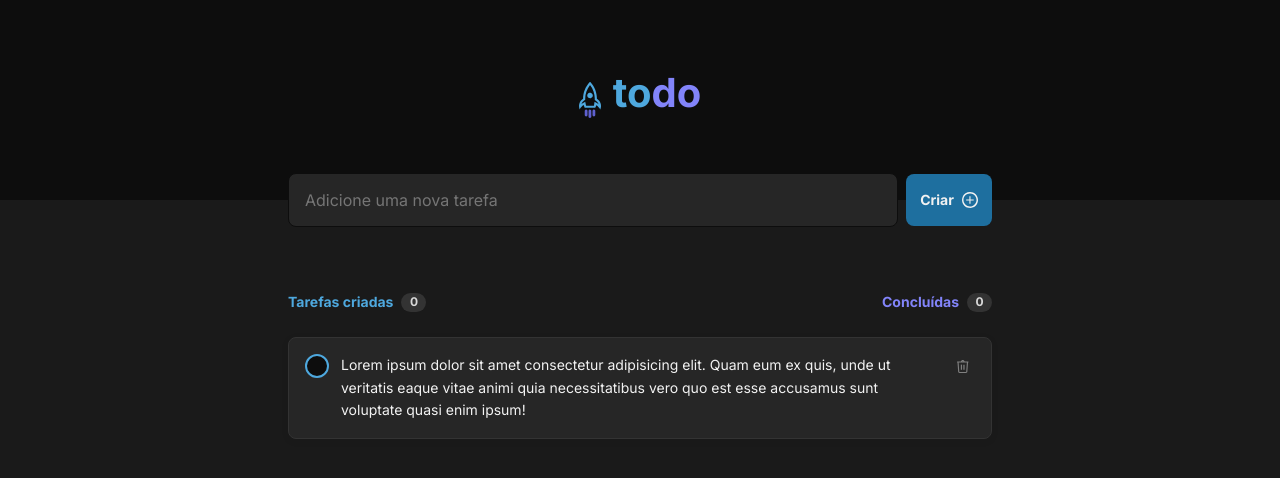
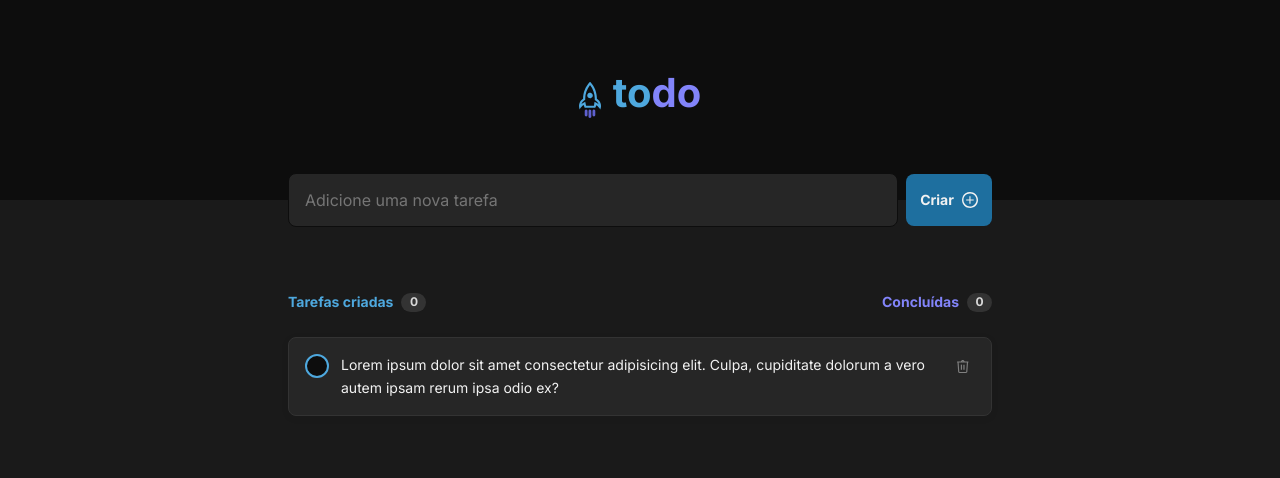
Before and after one commit to Tiago-SO/projeto-to-do-list, a React (Vite) app: page / in a window 1280 px wide. Shown: the top 478 px of the page. Built offline with nearby package versions, Linux system fonts and the light colour scheme.

Commit message:
Retirado interfaces TypeScript

```diff
--- a/src/components/Record.tsx
+++ b/src/components/Record.tsx
@@ -5,15 +5,20 @@ import { Tasks } from './Tasks';
 const tasks = [
   {
     id: 1,
-    content: 'Lorem ipsum dolor sit amet consectetur adipisicing elit. Culpa, cupiditate dolorum a vero autem ipsam rerum ipsa odio ex?'
+    content: [
+      {
+        type: 'paragraph',
+        content: 'Lorem ipsum dolor sit amet consectetur adipisicing elit. Culpa, cupiditate dolorum a vero autem ipsam rerum ipsa odio ex?'
+      }
+    ]
   }
 ];
 
 export function Record() {
-  return(
+  return (
     <div className={styles.record}>
       <form action="" >
-        <input type="text" placeholder='Adicione uma nova tarefa'/>
+        <input type="text" placeholder='Adicione uma nova tarefa' />
         <button type="submit">
           <span>Criar</span>
           <img src={plusButton} alt="" />
@@ -25,10 +30,10 @@ export function Record() {
       </footer>
       {tasks.map(tasks => {
         return (
-        <Tasks
-          content={tasks.content}
-        />
-      )
+          <Tasks
+            content={tasks.content}
+          />
+        )
       })}
     </div>
   )
--- a/src/components/Tasks.tsx
+++ b/src/components/Tasks.tsx
@@ -1,17 +1,21 @@
 import styles from './Tasks.module.css';
 
-interface Content {
-  content: string;
-}
 
-export function Tasks(content:Content) {
+
+export function Tasks({content}) {
   console.log(content)
   return(
     <div className={styles.task}>
 
       <div>
-      <input type="checkbox" placeholder="Adicione uma nova tarefa!" />
-      <p>Lorem ipsum dolor sit amet consectetur adipisicing elit. Quam eum ex quis, unde ut veritatis eaque vitae animi quia necessitatibus vero quo est esse accusamus sunt voluptate quasi enim ipsum!</p>
+      <input type="checkbox" />
+        {content.map(line =>{
+          if (line.type === 'paragraph') {
+            return <p>{line.content}</p>;
+          } else if (line.type !== 'paragraph') {
+            return <p>{line.content}</p>;
+          };
+        })}
       </div>
       <button className={styles.trash} title="Apagar tarefa" type="submit"></button>
     </div>
```
